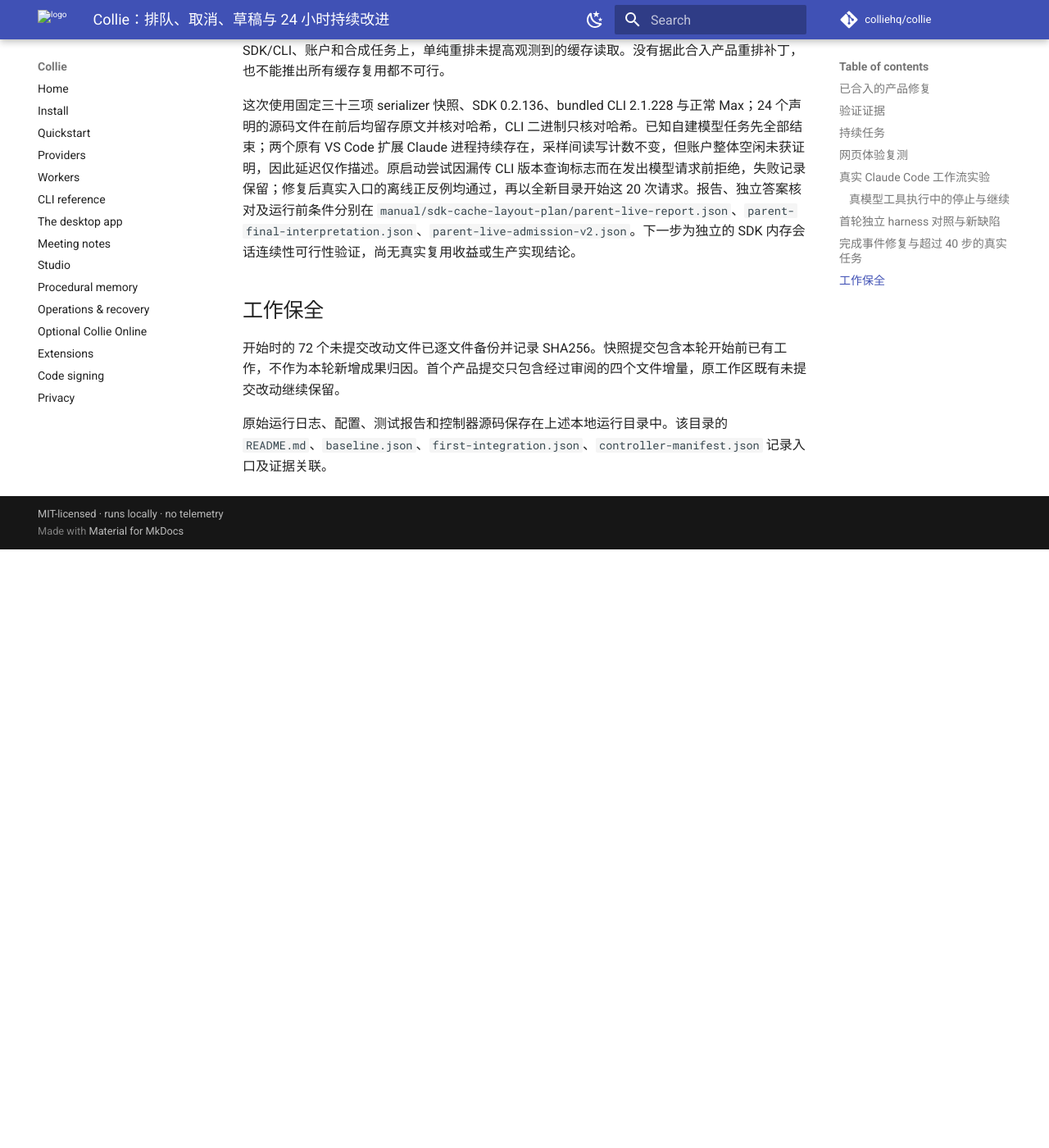
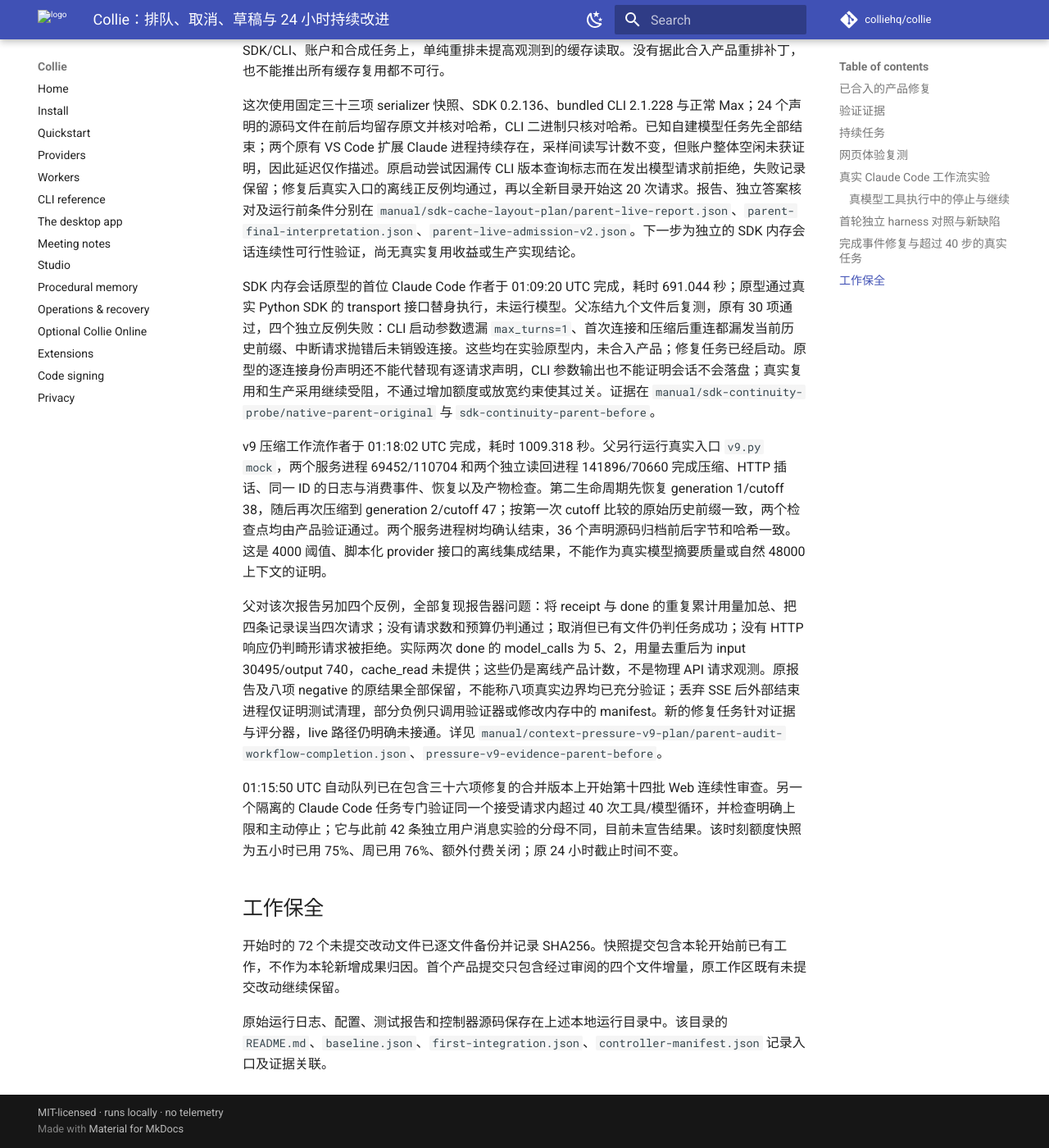
Before and after one commit to colliehq/collie, an MkDocs documentation site: the page built from docs/product-evolution-2026-09-13.md, in a window 1280 px wide and 1400 px high, scrolled down 25616 px. Shown: the whole window at 82% size. Built offline with MkDocs 1.6.1 and Material for MkDocs 9.7.7, drawn with Linux system fonts in a browser that asks for light colours; comment, search, counter and statistics services are not loaded; before the commit the page ends 26286 px from its top, so only the background shows below that.

Commit message:
docs: record continuity prototype and pressure evidence review

```diff
--- a/docs/product-evolution-2026-09-13.md
+++ b/docs/product-evolution-2026-09-13.md
@@ -354,6 +354,14 @@
 
 这次使用固定三十三项 serializer 快照、SDK 0.2.136、bundled CLI 2.1.228 与正常 Max；24 个声明的源码文件在前后均留存原文并核对哈希，CLI 二进制只核对哈希。已知自建模型任务先全部结束；两个原有 VS Code 扩展 Claude 进程持续存在，采样间读写计数不变，但账户整体空闲未获证明，因此延迟仅作描述。原启动尝试因漏传 CLI 版本查询标志而在发出模型请求前拒绝，失败记录保留；修复后真实入口的离线正反例均通过，再以全新目录开始这 20 次请求。报告、独立答案核对及运行前条件分别在 `manual/sdk-cache-layout-plan/parent-live-report.json`、`parent-final-interpretation.json`、`parent-live-admission-v2.json`。下一步为独立的 SDK 内存会话连续性可行性验证，尚无真实复用收益或生产实现结论。
 
+SDK 内存会话原型的首位 Claude Code 作者于 01:09:20 UTC 完成，耗时 691.044 秒；原型通过真实 Python SDK 的 transport 接口替身执行，未运行模型。父冻结九个文件后复测，原有 30 项通过，四个独立反例失败：CLI 启动参数遗漏 `max_turns=1`、首次连接和压缩后重连都漏发当前历史前缀、中断请求抛错后未销毁连接。这些均在实验原型内，未合入产品；修复任务已经启动。原型的逐连接身份声明还不能代替现有逐请求声明，CLI 参数输出也不能证明会话不会落盘；真实复用和生产采用继续受阻，不通过增加额度或放宽约束使其过关。证据在 `manual/sdk-continuity-probe/native-parent-original` 与 `sdk-continuity-parent-before`。
+
+v9 压缩工作流作者于 01:18:02 UTC 完成，耗时 1009.318 秒。父另行运行真实入口 `v9.py mock`，两个服务进程 69452/110704 和两个独立读回进程 141896/70660 完成压缩、HTTP 插话、同一 ID 的日志与消费事件、恢复以及产物检查。第二生命周期先恢复 generation 1/cutoff 38，随后再次压缩到 generation 2/cutoff 47；按第一次 cutoff 比较的原始历史前缀一致，两个检查点均由产品验证通过。两个服务进程树均确认结束，36 个声明源码归档前后字节和哈希一致。这是 4000 阈值、脚本化 provider 接口的离线集成结果，不能作为真实模型摘要质量或自然 48000 上下文的证明。
+
+父对该次报告另加四个反例，全部复现报告器问题：将 receipt 与 done 的重复累计用量加总、把四条记录误当四次请求；没有请求数和预算仍判通过；取消但已有文件仍判任务成功；没有 HTTP 响应仍判畸形请求被拒绝。实际两次 done 的 model_calls 为 5、2，用量去重后为 input 30495/output 740，cache_read 未提供；这些仍是离线产品计数，不是物理 API 请求观测。原报告及八项 negative 的原结果全部保留，不能称八项真实边界均已充分验证；丢弃 SSE 后外部结束进程仅证明测试清理，部分负例只调用验证器或修改内存中的 manifest。新的修复任务针对证据与评分器，live 路径仍明确未接通。详见 `manual/context-pressure-v9-plan/parent-audit-workflow-completion.json`、`pressure-v9-evidence-parent-before`。
+
+01:15:50 UTC 自动队列已在包含三十六项修复的合并版本上开始第十四批 Web 连续性审查。另一个隔离的 Claude Code 任务专门验证同一个接受请求内超过 40 次工具/模型循环，并检查明确上限和主动停止；它与此前 42 条独立用户消息实验的分母不同，目前未宣告结果。该时刻额度快照为五小时已用 75%、周已用 76%、额外付费关闭；原 24 小时截止时间不变。
+
 ## 工作保全
 
 开始时的 72 个未提交改动文件已逐文件备份并记录 SHA256。快照提交包含本轮开始前已有工作，不作为本轮新增成果归因。首个产品提交只包含经过审阅的四个文件增量，原工作区既有未提交改动继续保留。
```
